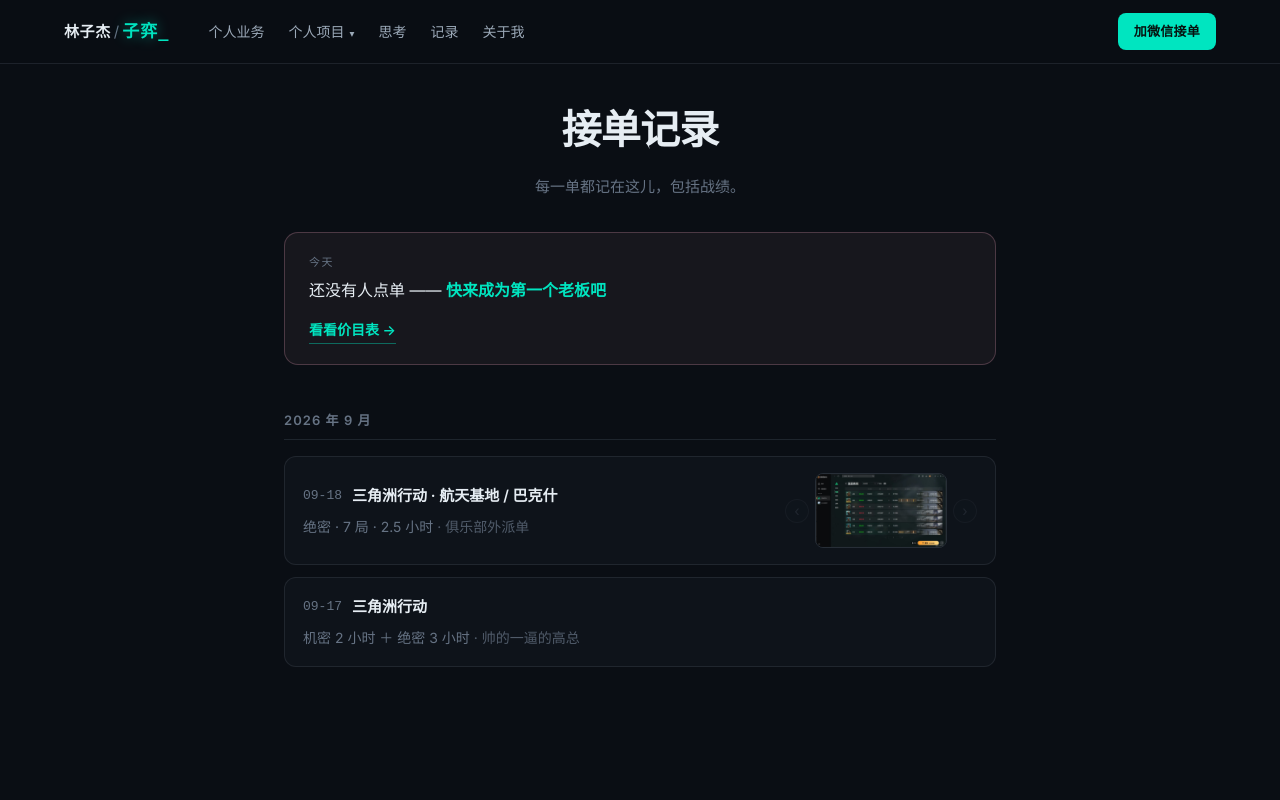
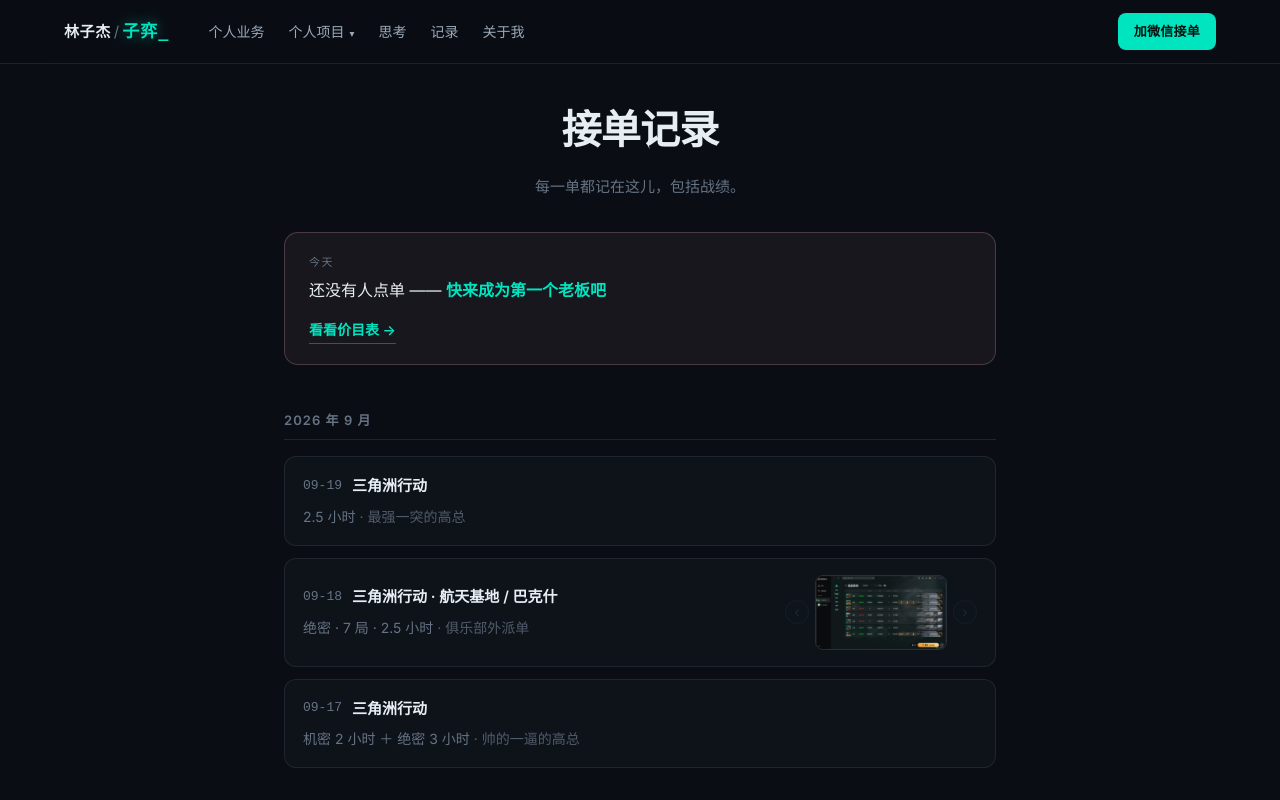
Before and after one commit to jay0609/liyou-world, a Vue app: page /orders in a window 1280 px wide. Shown: the top 800 px of the page. Built offline with nearby package versions, Linux system fonts and the light colour scheme; what @vueuse/head would draw is missing.

Commit message:
content: add 2026-09-19 order (最强一突的高总)

```diff
--- a/src/data/orders.ts
+++ b/src/data/orders.ts
@@ -52,6 +52,11 @@ export interface OrderRecord {
  */
 export const ORDERS: OrderRecord[] = [
   {
+    date: '2026-09-19',
+    game: '三角洲行动',
+    detail: '2.5 小时',
+    tag: '最强一突的高总',
+  },  {
     date: '2026-09-17',
     game: '三角洲行动',
     detail: '机密 2 小时 ＋ 绝密 3 小时',
```
